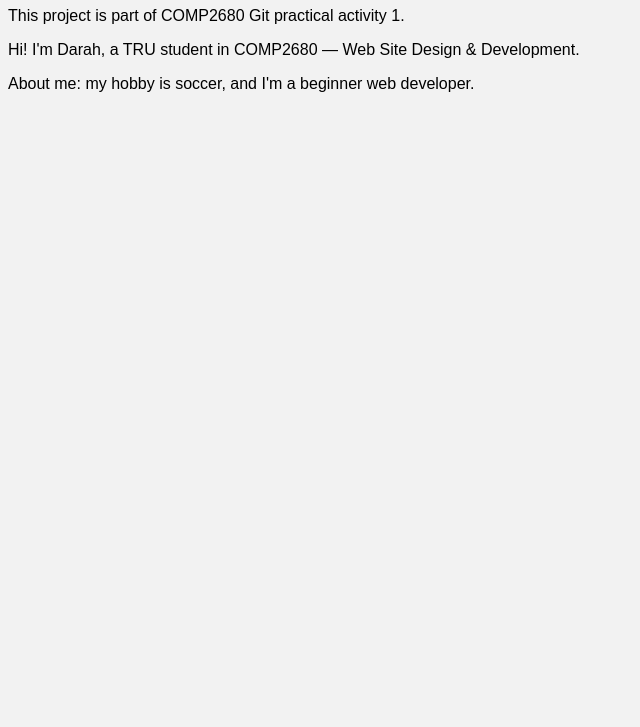
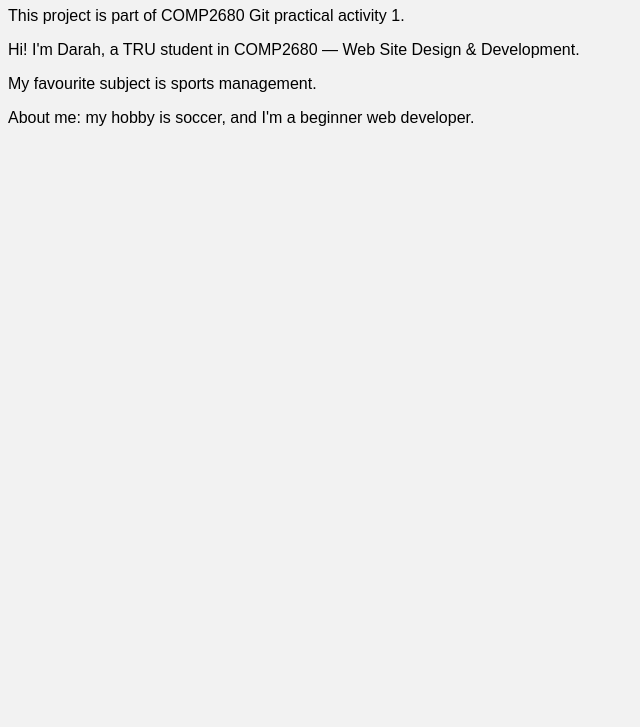
Before and after one commit to adeoluoluwadarah-source/T00780425-COMP2680-git-assignment, a plain HTML site: page index.html in a window 1280 px wide. Shown: the part 73-800 px from the top of the page, without its empty margins (0-640 px from the left). Drawn offline with Linux system fonts and the light colour scheme.

Commit message:
Edited favorite subject differently on feature-bio

```diff
--- a/index.html
+++ b/index.html
@@ -8,6 +8,7 @@
   <h1>Welcome to My Web Project</h1>
   <p>This project is part of COMP2680 Git practical activity 1.</p>
   <p>Hi! I'm Darah, a TRU student in COMP2680 — Web Site Design &amp; Development.</p>
+  <p>My favourite subject is sports management.</p>
   <p>About me: my hobby is soccer, and I'm a beginner web developer.</p>
   <script src="js/script.js"></script>
 </body>
```
